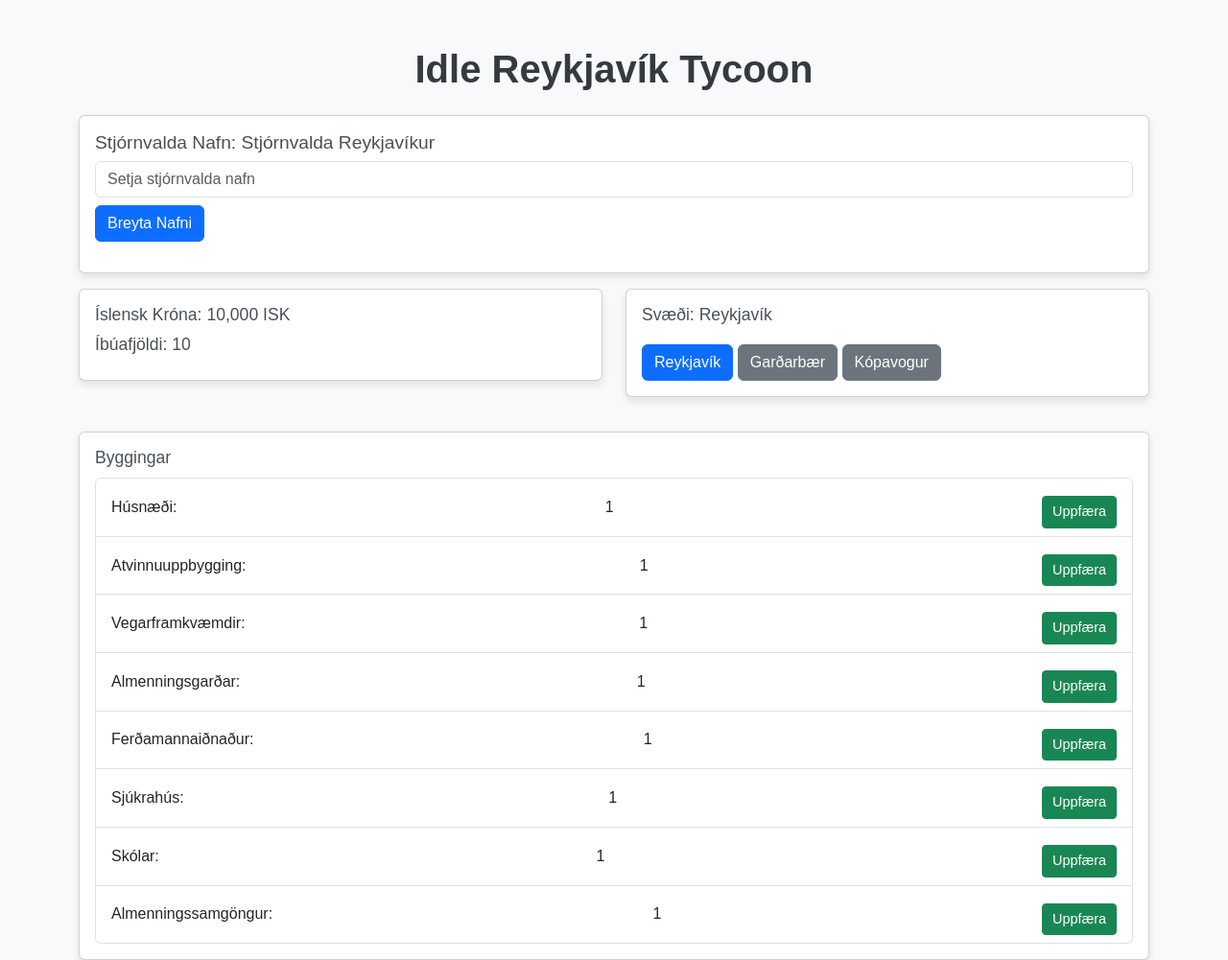
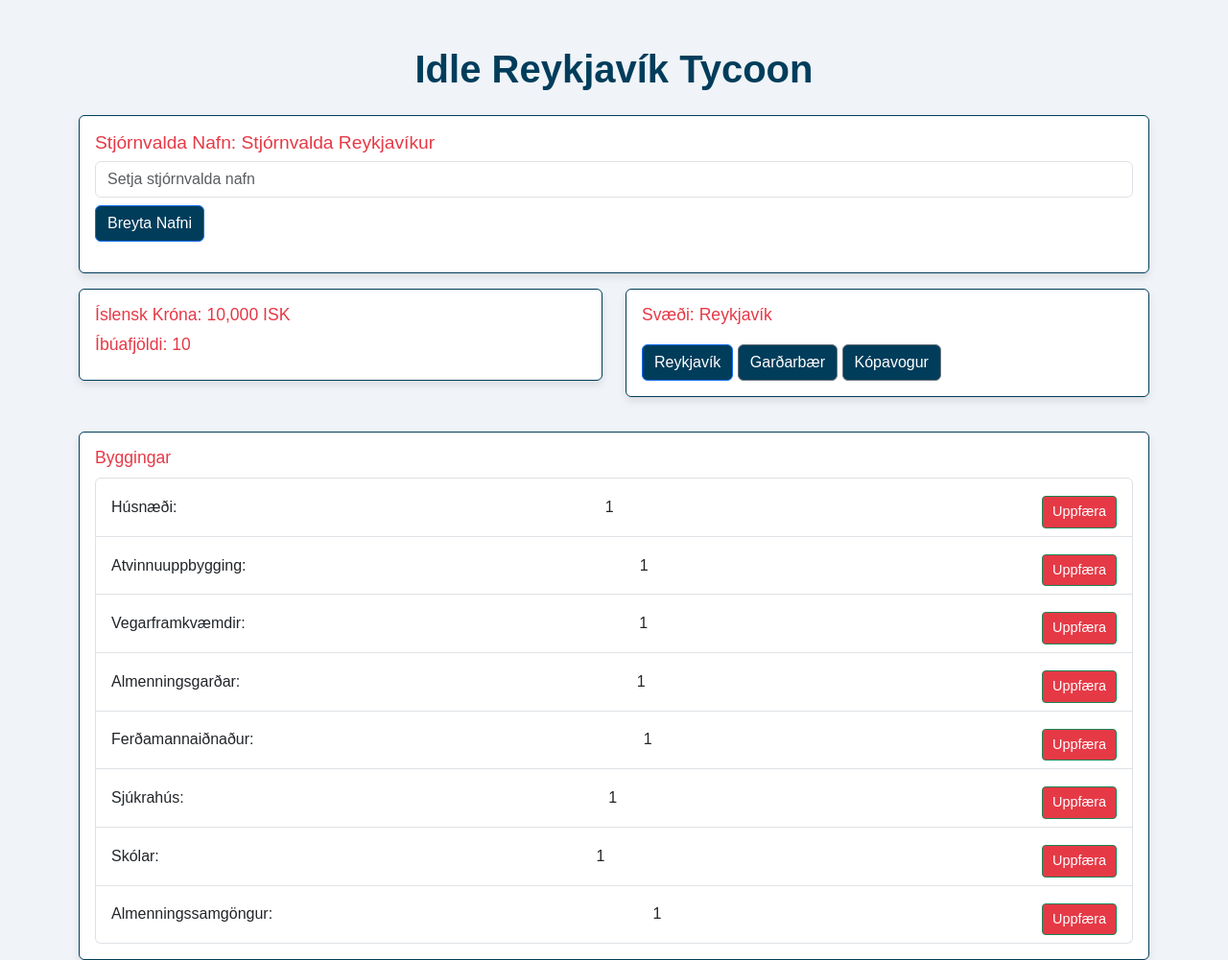
Before and after one commit to largefort/idlereykjaviktycoon, a plain HTML site: page index.html in a window 1280 px wide. Shown: the top 1001 px of the page at 96% size. Drawn offline with nearby package versions, Linux system fonts and the light colour scheme.

Commit message:
Update styles.css

```diff
--- a/styles.css
+++ b/styles.css
@@ -1,6 +1,6 @@
 /* General styles */
 body {
-    background-color: #f8f9fa; /* Light gray background */
+    background-color: #f0f4f8; /* Light background for contrast */
     font-family: 'Arial', sans-serif;
     margin: 0;
     padding: 0;
@@ -9,23 +9,31 @@ body {
 h1 {
     font-size: 2.5rem;
     font-weight: 700;
-    color: #343a40; /* Dark gray color for headings */
+    color: #003d5b; /* Dark blue color for headings (similar to the Icelandic flag blue) */
     text-align: center;
     margin-bottom: 20px;
 }
 
 .card {
+    background-color: #ffffff; /* White background for cards */
+    border: 1px solid #003d5b; /* Border color matching flag blue */
     box-shadow: 0 4px 8px rgba(0, 0, 0, 0.1); /* Add subtle shadow to cards */
     margin-bottom: 20px;
 }
 
 .card-title {
     font-size: 1.2rem;
-    color: #495057; /* Medium gray color for card titles */
+    color: #e63946; /* Red color for card titles (Icelandic flag red) */
 }
 
 .btn {
     margin-top: 10px;
+    background-color: #003d5b; /* Dark blue for buttons */
+    color: #ffffff; /* White text on buttons */
+}
+
+.btn:hover {
+    background-color: #005c7a; /* Slightly lighter blue on hover */
 }
 
 .list-group-item {
@@ -38,6 +46,12 @@ h1 {
 .btn-success {
     font-size: 0.9rem; /* Slightly smaller button text */
     padding: 5px 10px;
+    background-color: #e63946; /* Red for upgrade buttons */
+    color: #ffffff; /* White text */
+}
+
+.btn-success:hover {
+    background-color: #ff5a60; /* Lighter red on hover */
 }
 
 .card-body h5 {
```
